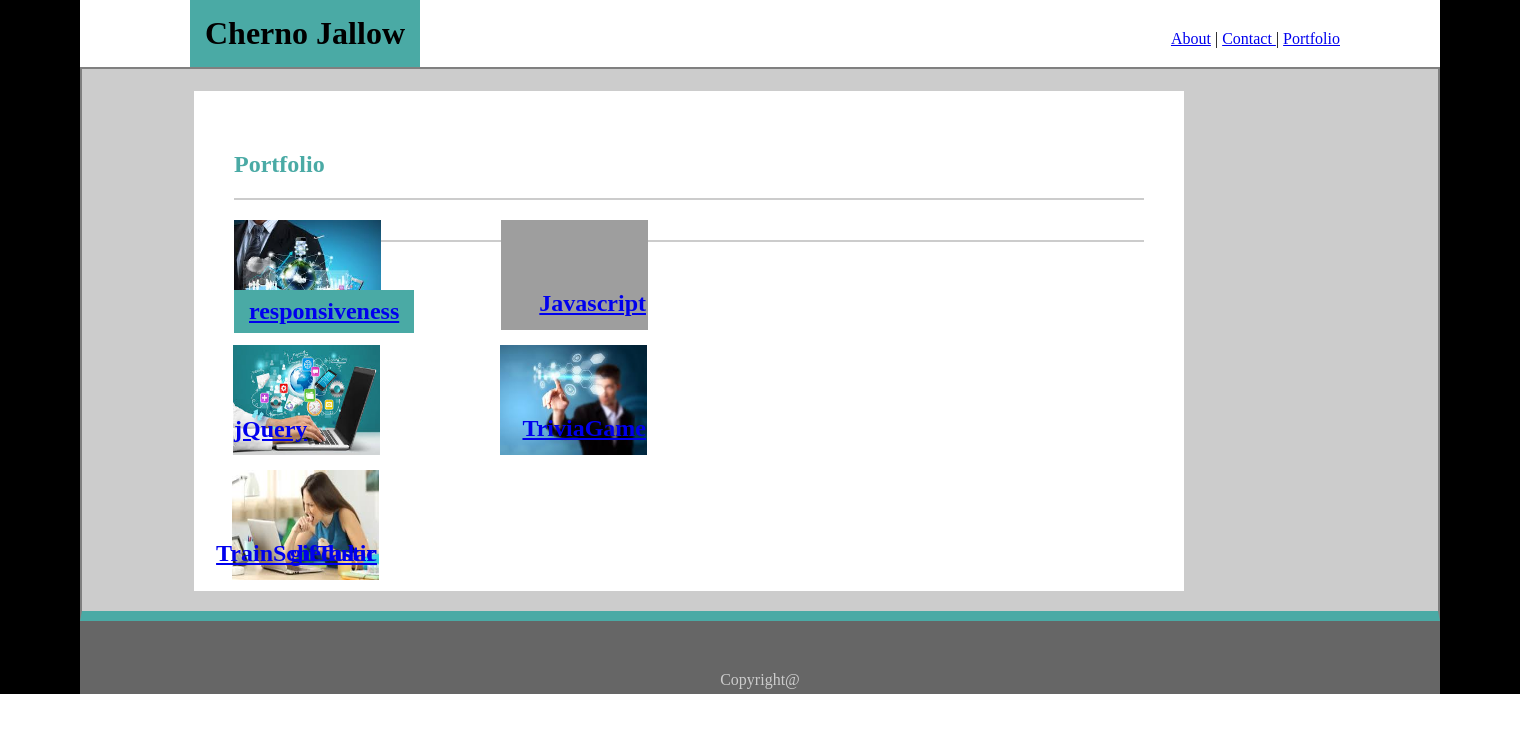
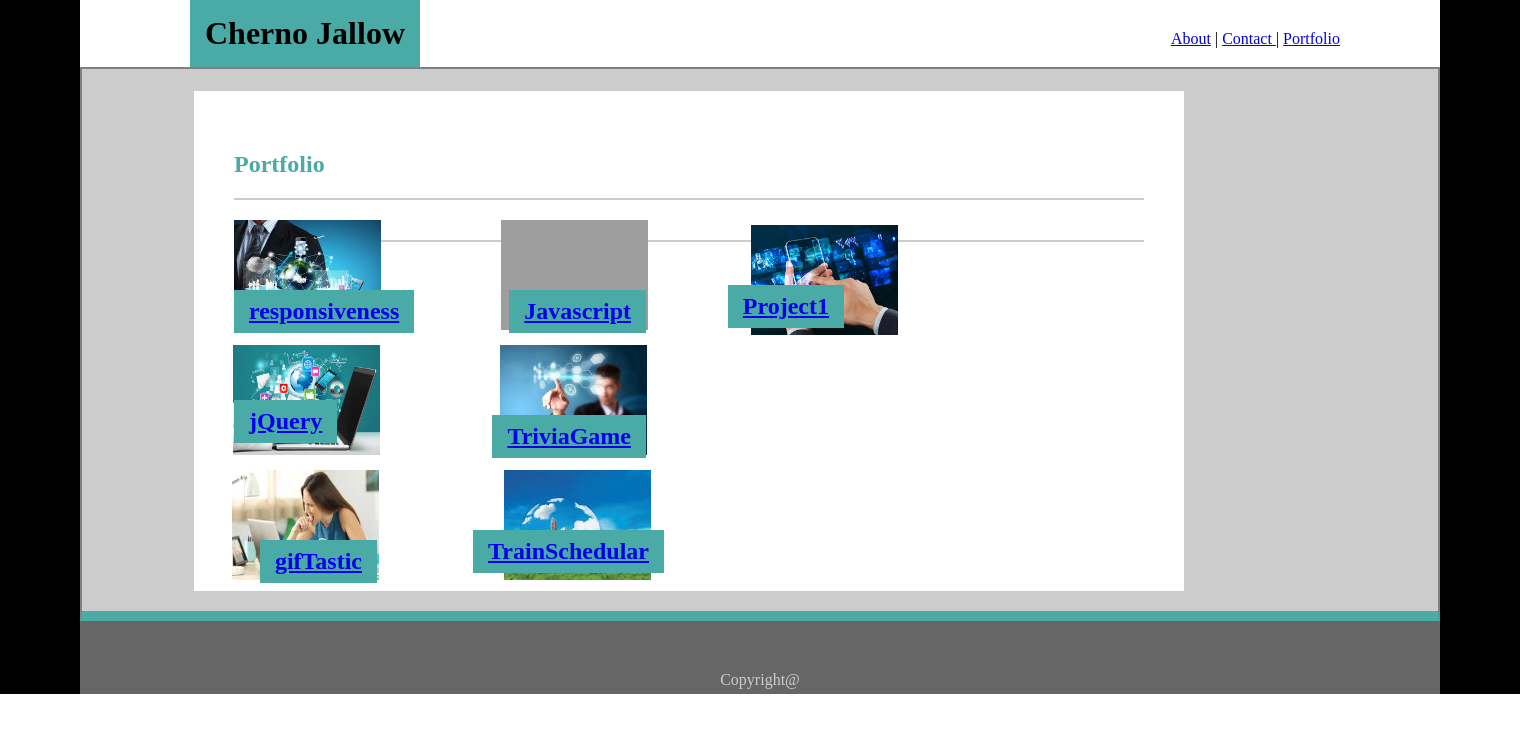
Before and after one commit to chernojallow/Basic-Portfolio, a PHP site: page /portfolio.html in a window 1520 px wide. Shown: the top 733 px of the page. Run offline with PHP 8.4, Linux system fonts and the light colour scheme; grey boxes are pictures that could not be loaded.

Commit message:
updating

```diff
--- a/assets/css/style.css
+++ b/assets/css/style.css
@@ -99,12 +99,13 @@
 
  }
 
- .Technology{
+ .Technology,.Train,.Project1,.Javascript,.Cascadings,.ComputerSC,.DStructure{
     background-color: #4aaaa5;
     padding: 8px 15px 8px 15px;
     color: white;
+ }
 
- }
+
 
  button{
     background-color: #4aaaa5;
@@ -180,3 +181,26 @@
        right:598px;
        top: 70px;
    }
+
+   .Image8{
+    position: relative;
+    right: -270px;
+    top:  140px;
+}
+ .Image8 .Train{
+     position: absolute;
+     right:750px;
+     top: 170px;
+ }
+
+ .Image9{
+    position: relative;
+    right: -350px;
+    top: -105px;
+
+}
+ .Image9 .Project1{
+     position: absolute;
+     right:650px;
+     top: 170px;
+ }
--- a/portfolio.html
+++ b/portfolio.html
@@ -65,15 +65,22 @@
                     </div>
 
 
-                    <div class="Image5">
-                            <img src="./assets/images/6.jpeg" height=110px; width=147px;>
-                            <div class="Cascadings">
-                                <a href="https://github.com/chernojallow/Train-Schedular-">TrainSchedular</a>
+                    <div class="Image8">
+                        <img src="./assets/images/8.jpeg" height=110px; width=147px;>
+                        <div class="Train">
+                            <a href="https://github.com/chernojallow/Train-Schedular-">TrainSchedular</a>
 
-                            </div>
                         </div>
+                    </div>
 
 
+                    <div class="Image9">
+                        <img src="./assets/images/4.jpeg" height=110px; width=147px;>
+                        <div class="Project1">
+                            <a href="https://github.com/WillCopu/Group-Project-1">Project1</a>
+
+                        </div>
+                    </div>
 
 
 
```
Also changed, not shown: assets/images/4.jpeg (renamed from 4.jpeg), assets/images/7.jpeg (renamed from assets/images/image7.jpeg), assets/images/8.jpeg (renamed from assets/images/image8.jpeg), assets/images/9.jpeg (renamed from assets/images/image9.jpeg).
